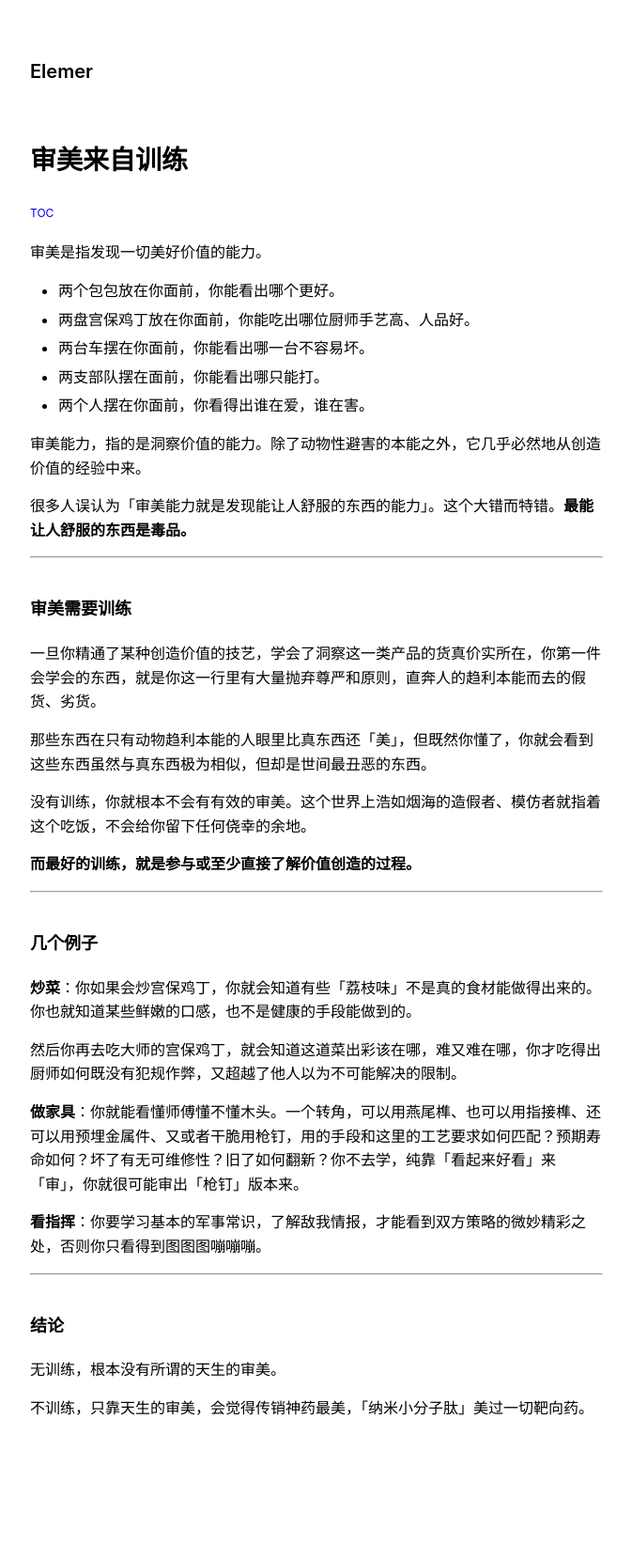
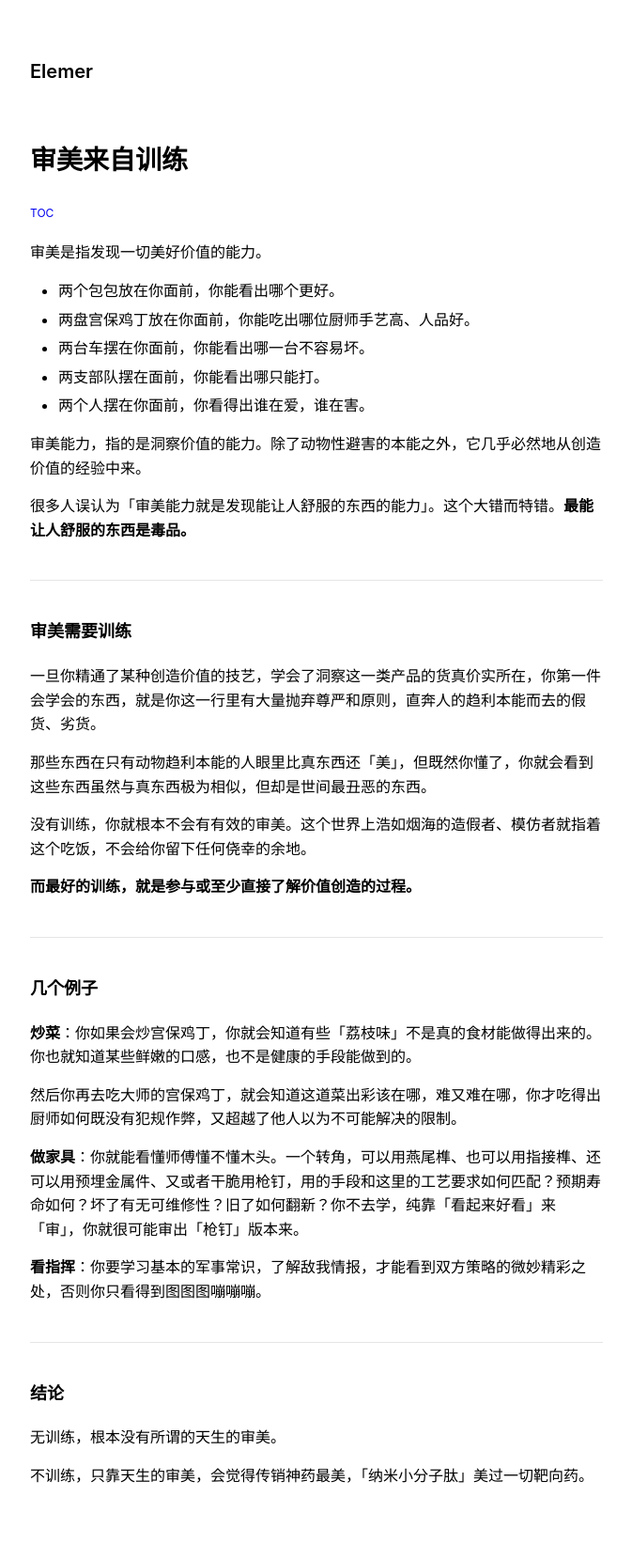
Before and after one commit to elemer1/elemer1.github.io, a Jekyll site: the page built from _markdown/审美来自训练.md, in a window 1280 px wide. Shown: the whole page at 94% size, without its empty margins (303-976 px from the left). Built offline with Jekyll 4.4.1, drawn with Linux system fonts in a browser that asks for light colours; before the commit the page ends 1587 px from its top, so only the background shows below that.

Commit message:
Style remaining markdown: headings, code, hr, footnotes
Add CSS for elements that had no rules and fell back to browser defaults:

- Body h1 at 22px (smaller than 28px post-title, larger than h2) plus
  h4/h5/h6 to extend the existing heading scale.
- Inline code gets a monospace stack, muted background, and small padding.
- Fenced code blocks get background, padding, and a tighter font size;
  code inside pre resets the inline chrome so it doesn't double up.
- hr becomes a single 1px rule, matching the table border color.
- Kramdown footnote container gets a top border and muted color so the
  footnote list reads as metadata, not body prose.

```diff
--- a/_layouts/default.html
+++ b/_layouts/default.html
@@ -41,8 +41,12 @@
     header h1 a:hover{text-decoration:underline}
     .post-title{font-size:28px;font-weight:700;margin:0 0 30px 0;line-height:1.3}
     main{min-width:0;overflow-wrap:break-word;word-wrap:break-word}
+    main h1{font-size:22px;font-weight:700;margin:50px 0 25px 0;line-height:1.3}
     main h2{font-size:18px;font-weight:600;margin:40px 0 20px 0}
     main h3{font-size:16px;font-weight:600;margin:30px 0 15px 0}
+    main h4{font-size:15px;font-weight:600;margin:25px 0 12px 0}
+    main h5{font-size:14px;font-weight:600;margin:20px 0 10px 0}
+    main h6{font-size:13px;font-weight:600;margin:20px 0 10px 0;color:#57606a}
     main p{margin:15px 0}
     main ul,main ol{margin:15px 0;padding-left:30px}
     main li{margin:5px 0}
@@ -57,8 +61,13 @@
     main blockquote p:first-child{margin-top:0}
     main blockquote p:last-child{margin-bottom:0}
     main img{max-width:100%;height:auto;display:block}
-    main pre{overflow-x:auto;max-width:100%}
+    main hr{border:0;border-top:1px solid #e5e5e5;margin:40px 0}
+    main pre{overflow-x:auto;max-width:100%;background:#f6f8fa;padding:14px 16px;border-radius:6px;font-size:14px;line-height:1.5;margin:20px 0}
     main code,main a{overflow-wrap:anywhere;word-break:break-word}
+    main code{font-family:ui-monospace,SFMono-Regular,"SF Mono",Menlo,Consolas,monospace;font-size:.9em;padding:2px 5px;background:#f6f8fa;border-radius:4px}
+    main pre code{padding:0;background:transparent;font-size:inherit;border-radius:0}
+    main .footnotes{margin-top:60px;padding-top:20px;border-top:1px solid #e5e5e5;font-size:14px;color:#57606a}
+    main .footnotes p{color:inherit;margin:8px 0}
     main table{display:block;max-width:100%;overflow-x:auto;-webkit-overflow-scrolling:touch;border-collapse:collapse;margin:20px 0;font-size:15px}
     main th,main td{padding:8px 12px;border:1px solid #e5e5e5;vertical-align:top;text-align:left;line-height:1.5}
     main th{background:#f6f8fa;font-weight:600}
```
